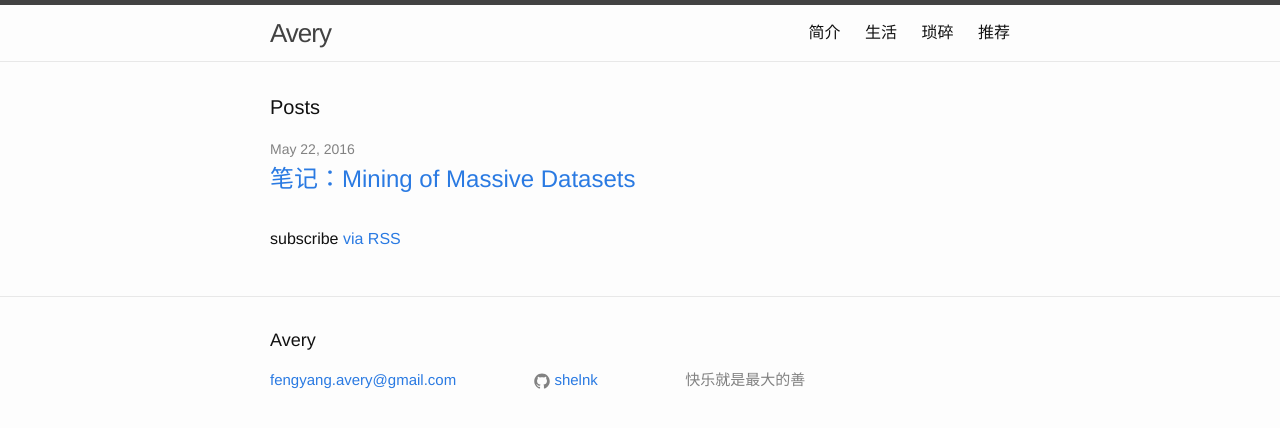
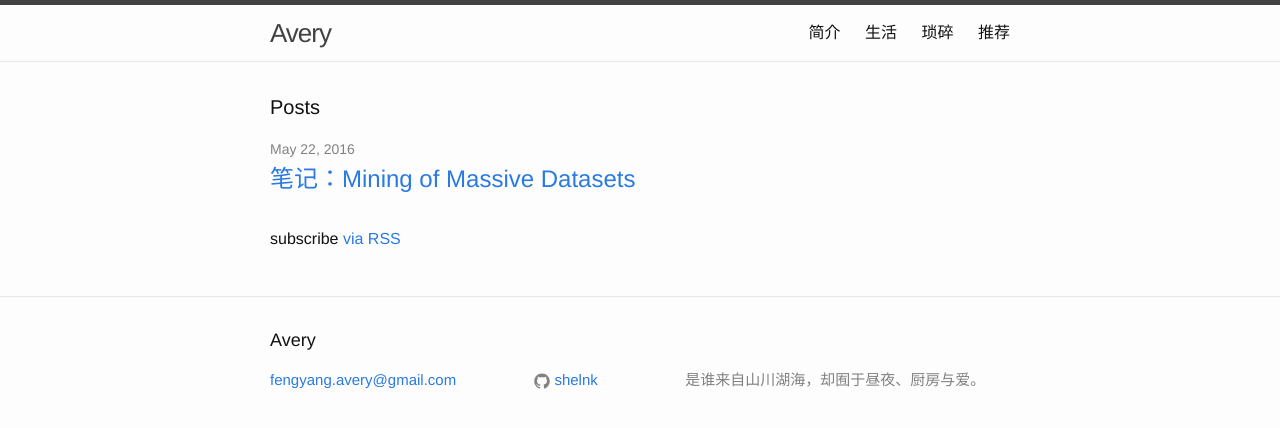
Before and after one commit to shelnk/shelnk.github.io, a Jekyll site: the page built from index.html, in a window 1280 px wide. Shown: the top 428 px of the page. Built offline with Jekyll 4.4.1, drawn with Linux system fonts in a browser that asks for light colours.

Commit message:
no message

```diff
--- a/_config.yml
+++ b/_config.yml
@@ -16,7 +16,7 @@
 title: Avery
 email: fengyang.avery@gmail.com
 description: >- # this means to ignore newlines until "baseurl:"
-    快乐就是最大的善
+    是谁来自山川湖海，却囿于昼夜、厨房与爱。
 baseurl: "" # the subpath of your site, e.g. /blog
 url: "https://shelnk.github.io/" # the base hostname & protocol for your site, e.g. http://example.com
 # twitter_username: jekyllrb
```
